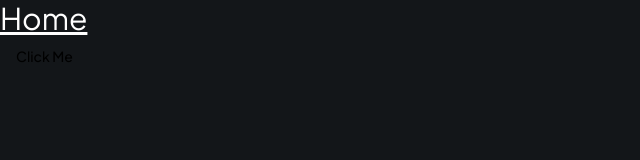
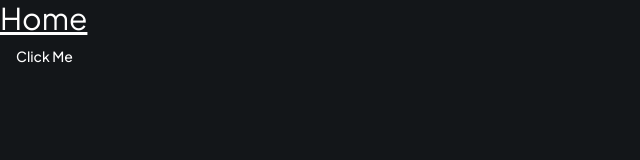
Before and after one commit to anyars-encarta/care-pulse, a Next.js app: page / in a window 1280 px wide. Shown: the top 160 px of the page, without its empty margins (0-640 px from the left). Built offline with nearby package versions, Linux system fonts and the light colour scheme.

Commit message:
Install and use theme-provider

```diff
--- a/app/layout.tsx
+++ b/app/layout.tsx
@@ -3,6 +3,7 @@
 import { cn } from "@/lib/utils";
 
 import "./globals.css";
+import { ThemeProvider } from "@/components/theme-provider";
 
 
 const fontSans = Plus_Jakarta_Sans({
@@ -24,7 +25,12 @@
   return (
     <html lang="en">
       <body className={cn('min-h-screen bg-dark-300 font-sans antialiased', fontSans.variable)}>
-        {children}
+        <ThemeProvider
+          attribute="class"
+          defaultTheme="dark"
+        >
+          {children}
+        </ThemeProvider>
       </body>
     </html>
   );
--- /dev/null
+++ b/components/theme-provider.tsx
@@ -0,0 +1,9 @@
+"use client"
+
+import * as React from "react"
+import { ThemeProvider as NextThemesProvider } from "next-themes"
+import { type ThemeProviderProps } from "next-themes/dist/types"
+
+export function ThemeProvider({ children, ...props }: ThemeProviderProps) {
+  return <NextThemesProvider {...props}>{children}</NextThemesProvider>
+}
```
